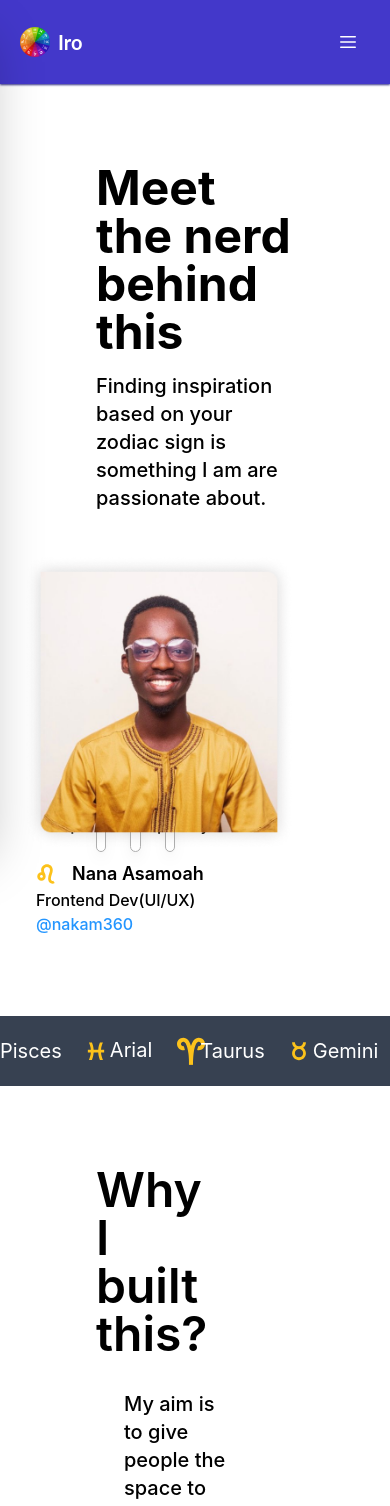
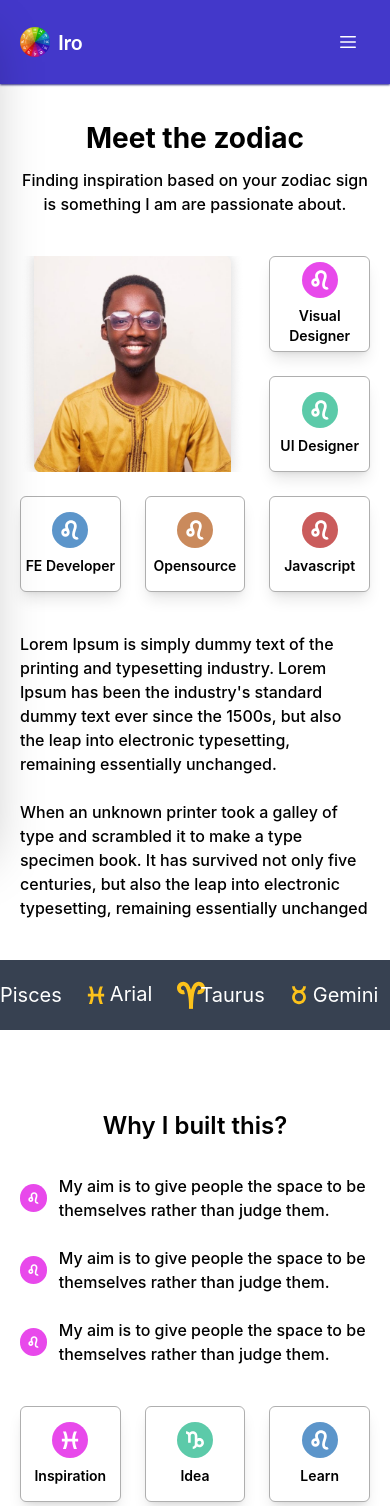
Before and after one commit to Nakamcode/Iro, a Next.js app: page /about in a window 390 px wide. Shown: the top 1506 px of the page. Built offline with nearby package versions, Linux system fonts and the light colour scheme.

Commit message:
feat: worked on about page reponsiveness

```diff
--- a/components/Cards/CategoryCard.js
+++ b/components/Cards/CategoryCard.js
@@ -41,7 +41,9 @@ const CategoryCard = ({ data }) => {
 					<Image src={data.path} alt="category symbol" fill />
 				</div>
 			</div>
-			<p className="text-lg font-semibold sm:text-sm">{data.label}</p>
+			<p className="text-lg font-semibold sm:text-sm text-center">
+				{data.label}
+			</p>
 		</div>
 	);
 };
--- a/pages/about.js
+++ b/pages/about.js
@@ -8,21 +8,34 @@ import Layout from "~/layout/Layout";
 const About = () => {
 	return (
 		<Layout>
-			<div className="px-24 py-20">
+			<div className="px-24 md:px-12 sm:px-5 py-20 sm:py-10">
 				<header className="w-full flex flex-col items-center justify-center mb-10">
-					<h1 className="text-5xl font-bold mb-4">Meet the nerd behind this</h1>
-					<p className="text-xl font-medium">
+					<h1 className="lg:hidden text-5xl font-bold mb-4">
+						Meet the nerd behind this
+					</h1>
+					<h1 className="hidden lg:block text-5xl sm:text-[28px] font-bold mb-4">
+						Meet the zodiac
+					</h1>
+					<p className="text-xl font-medium w-full text-center sm:text-base">
 						Finding inspiration based on your zodiac sign is something I am are
 						passionate about.
 					</p>
 				</header>
-				<div className="grid grid-cols-2 gap-10 items-center">
-					<div className="grid grid-cols-3 gap-6">
-						{portfolioCategories.map((data) => (
+				<div className="grid grid-cols-2 lg:grid-cols-1 gap-10 items-center sm:mb-10">
+					<div className="grid grid-cols-3 lg:grid-cols-3 grid-rows-3 gap-6">
+						<div className="hidden lg:block relative lg:row-span-2 lg:col-span-2 w-[270px] h-[300px] lg:w-full lg:h-[400px] sm:h-full rounded-lg shadow-[0px_0px_19px_rgba(133, 129, 129, 0.34)]">
+							<Image
+								src="/profile.png"
+								alt="developer profile image"
+								fill
+								className="object-contain lg:object-cover"
+							/>
+						</div>
+						{portfolioCategories.slice(0, 5).map((data) => (
 							<CategoryCard data={data} key={data.id} />
 						))}
 					</div>
-					<div className="w-full flex justify-end">
+					<div className="lg:hidden w-full flex justify-end">
 						<div>
 							<div className="relative w-[270px] h-[300px] rounded-lg shadow-[0px_0px_19px_rgba(133, 129, 129, 0.34)]">
 								<Image
@@ -49,17 +62,33 @@ const About = () => {
 						</div>
 					</div>
 				</div>
+				<div className="hidden lg:block space-y-6">
+					<p className="text-base font-medium">
+						Lorem Ipsum is simply dummy text of the printing and typesetting
+						industry. Lorem Ipsum has been the industry&apos;s standard dummy
+						text ever since the 1500s, but also the leap into electronic
+						typesetting, remaining essentially unchanged.
+					</p>
+					<p className="text-base font-medium">
+						When an unknown printer took a galley of type and scrambled it to
+						make a type specimen book. It has survived not only five centuries,
+						but also the leap into electronic typesetting, remaining essentially
+						unchanged
+					</p>
+				</div>
 			</div>
 			<Autoscroll />
-			<section className="px-24 py-20 grid grid-cols-2 items-center gap-10">
-				<div className="w-[80%]">
-					<h2 className="text-5xl font-semibold mb-8">Why I built this?</h2>
+			<section className="px-24 md:px-12 sm:px-5 py-20 grid grid-cols-2 items-center gap-10 lg:grid-cols-1">
+				<div className="w-[80%] sm:w-full">
+					<h2 className="text-5xl sm:text-2xl font-semibold mb-8 sm:text-center">
+						Why I built this?
+					</h2>
 					<ul className="space-y-6">
 						<li className="flex items-center">
 							<div className="bg-[#E849EB] p-2 rounded-full mr-3">
 								<Image src="/leo_w.svg" alt="leo logo" height={20} width={20} />
 							</div>
-							<span className="font-medium text-xl">
+							<span className="font-medium text-xl sm:text-base">
 								My aim is to give people the space to be themselves rather than
 								judge them.
 							</span>
@@ -68,7 +97,7 @@ const About = () => {
 							<div className="bg-[#E849EB] p-2 rounded-full mr-3">
 								<Image src="/leo_w.svg" alt="leo logo" height={20} width={20} />
 							</div>
-							<span className="font-medium text-xl">
+							<span className="font-medium text-xl sm:text-base">
 								My aim is to give people the space to be themselves rather than
 								judge them.
 							</span>
@@ -77,7 +106,7 @@ const About = () => {
 							<div className="bg-[#E849EB] p-2 rounded-full mr-3">
 								<Image src="/leo_w.svg" alt="leo logo" height={20} width={20} />
 							</div>
-							<span className="font-medium text-xl">
+							<span className="font-medium text-xl sm:text-base">
 								My aim is to give people the space to be themselves rather than
 								judge them.
 							</span>
```
